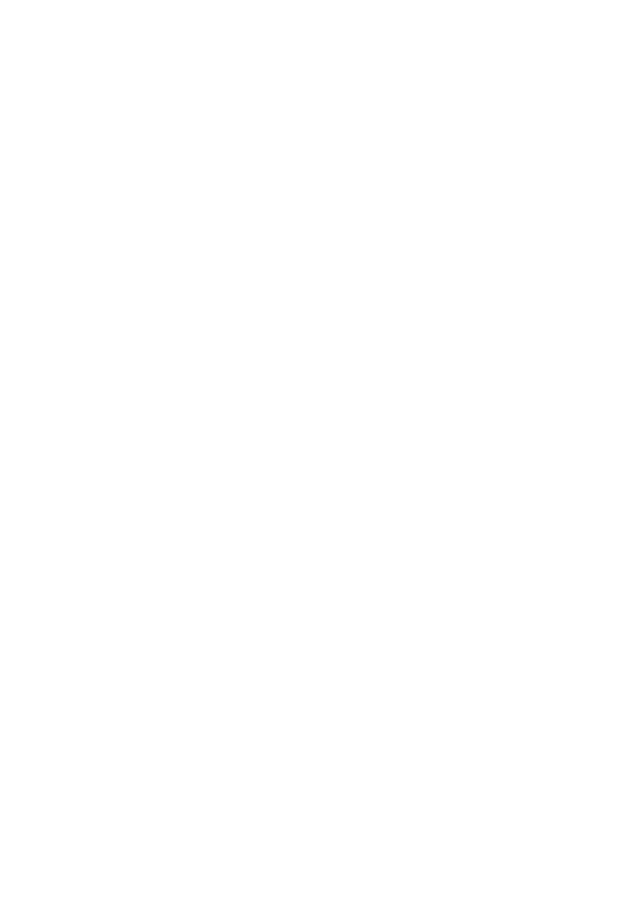
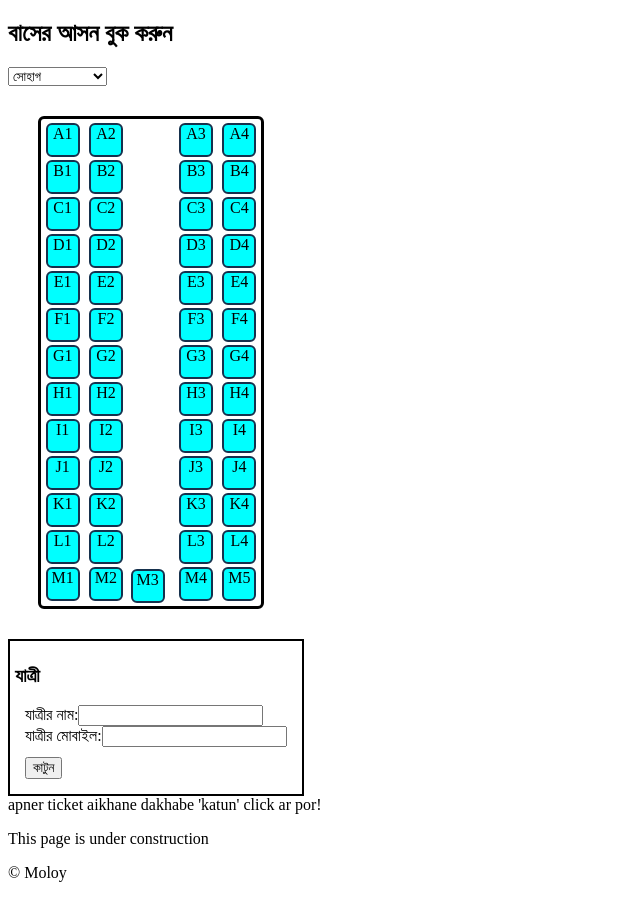
Before and after one commit to MoloyGhosh/flyover, a plain HTML site: page app/ticket.html in a window 1280 px wide. Shown: the whole page, without its empty margins (0-640 px from the left). Before the commit the page ends 800 px from the top, so only its background shows below. Drawn offline with Linux system fonts and the light colour scheme.

Commit message:
ticket pageti ar kichu ongsho toyri hoyece

```diff
--- a/app/ticket.html
+++ b/app/ticket.html
@@ -3,9 +3,167 @@
 <head>
     <meta charset="UTF-8">
     <meta name="viewport" content="width=device-width, initial-scale=1.0">
-    <title>Document</title>
+    <title>Ticket</title>
+    <style>
+        #container{
+            display:grid;
+            grid-template-columns: auto auto auto;
+            width:220px;
+            padding:auto auto;
+            border:3px solid black;
+            border-radius: 6px;
+            margin:30px;
+        }
+        #mid-container1, #mid-container2{
+            display:grid;
+            grid-template-columns: auto auto;
+        }
+        #semi-container1,#semi-container2,#semi-container3,#semi-container4{
+            margin:auto auto;
+        }
+        #semi-container1>div,#semi-container2>div,#semi-container3>div,#semi-container4>div,#semi-container5>div{
+            width:30px;
+            height:30px;
+            background-color: aqua;
+            border:2px solid rgb(22, 49, 77);
+            border-radius: 6px;
+            margin:3px;
+            text-align: center;
+        }
+        #semi-container5>div{
+            margin-top:450px;
+        }
+        #semi-container1>div:hover,#semi-container2>div:hover,#semi-container3>div:hover,#semi-container4>div:hover,#semi-container5>div:hover{
+            background-color:rgb(162, 50, 50);
+            cursor: pointer;
+        }
+        #flex-div1{
+            border:2px solid black;
+            padding:5px;
+            display:inline-block;
+        }
+        label, form>button{
+            margin:10px;
+        }
+    </style>
 </head>
 <body>
+    <h2>বাসের আসন বুক করুন</h2>
+    <div>
+        <select>
+            <option disabled>পরিবহন</option>
+            <option value="so">সোহাগ</option>
+            <option value="su">সৌদিয়া</option>
+            <option value="sam">শ্যামলী</option>
+            <option value="eg">ঈগল</option>
+            <option value="ha">হানিফ</option>
+            <option value="en">এনা</option>
+            <option value="we">ওয়েলকাম এক্সপ্রেস</option>
+            <option value="tu">টুঙ্গিপাড়া এক্সপ্রেস</option>
+            <option value="brtc">বি আর টি সি</option>
+            <option value="gl">গ্রীন লাইন</option>
+            <option value="saku">সাকুরা</option>
+            <option value="emad">ইমাদ</option>
+            <option value="desh">দেশ ট্রাভেলস</option>
+            <option value="nash">ন্যাশনাল পরিবহন</option>
+            <option value="mar">মার্সা ট্রাভেলস</option>
+            <option value="golde">গোল্ডেন লাইন</option>
+            <option value="saven">সেভেন স্টার</option>
+        </select>
+        <div id="container">
+            <div id="mid-container1">
+                <div id="semi-container1">
+                    <div>A1</div>
+                    <div>B1</div>
+                    <div>C1</div>
+                    <div>D1</div>
+                    <div>E1</div>
+                    <div>F1</div>
+                    <div>G1</div>
+                    <div>H1</div>
+                    <div>I1</div>
+                    <div>J1</div>
+                    <div>K1</div>
+                    <div>L1</div>
+                    <div>M1</div>
+                </div>
+                <div id="semi-container2">
+                    <div>A2</div>
+                    <div>B2</div>
+                    <div>C2</div>
+                    <div>D2</div>
+                    <div>E2</div>
+                    <div>F2</div>
+                    <div>G2</div>
+                    <div>H2</div>
+                    <div>I2</div>
+                    <div>J2</div>
+                    <div>K2</div>
+                    <div>L2</div>
+                    <div>M2</div>
+                </div>
+            </div>
+            <div div id="mid-container3">
+                <div id="semi-container5">
+                    <div>M3</div>
+                </div>
+            </div>
+            <div id="mid-container2">
+                <div id="semi-container3">
+                    <div>A3</div>
+                    <div>B3</div>
+                    <div>C3</div>
+                    <div>D3</div>
+                    <div>E3</div>
+                    <div>F3</div>
+                    <div>G3</div>
+                    <div>H3</div>
+                    <div>I3</div>
+                    <div>J3</div>
+                    <div>K3</div>
+                    <div>L3</div>
+                    <div>M4</div>
+                </div>
+                <div id="semi-container4">
+                    <div>A4</div>
+                    <div>B4</div>
+                    <div>C4</div>
+                    <div>D4</div>
+                    <div>E4</div>
+                    <div>F4</div>
+                    <div>G4</div>
+                    <div>H4</div>
+                    <div>I4</div>
+                    <div>J4</div>
+                    <div>K4</div>
+                    <div>L4</div>
+                    <div>M5</div>
+                </div>
+            </div>
+        </div>
+    </div>
+    <div id="flex-container">
+        <div id="flex-div1">
+            <h3>যাত্রী</h3>
+            <form>
+                <label>যাত্রীর নাম:<input type="text"></label> <br>
+                <label>যাত্রীর মোবাইল:<input type="tel"></label> <br>
+                <button type="submit" onclick="katun()">কাটুন</button>
+            </form>
+        </div>
 
+        <div id="flex-div2">
+            apner ticket aikhane dakhabe 'katun' click ar por!
+        </div>
+    </div>
+    <footer>
+        <p>This page is under construction</p>
+        <p>&copy Moloy</p>
+    </footer>
+    <script>
+        function katun(){
+            alert("পেইজটি এখনও পুরোপুরি তৈরি হয় নি!");
+        }
+    </script>
 </body>
 </html>
```
